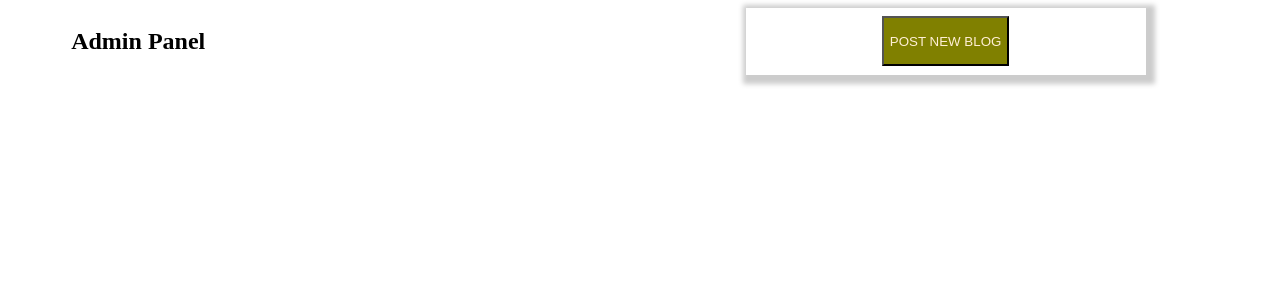
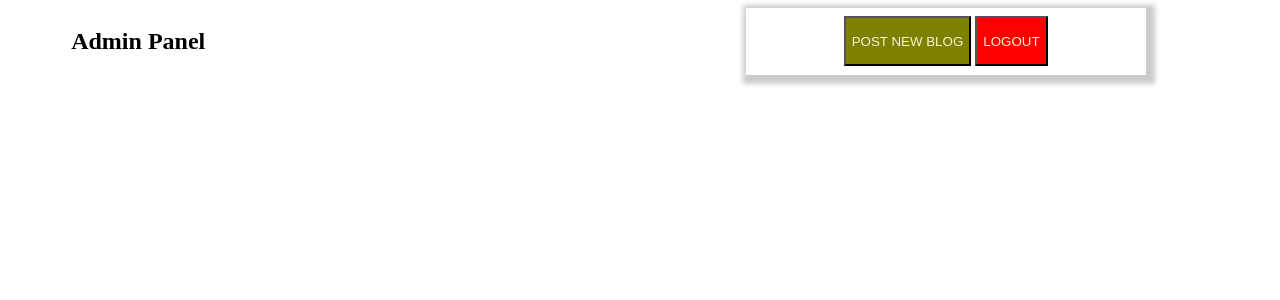
Before and after one commit to marshlobo/php_assignment_1, a PHP site: page /admin/index.php in a window 1280 px wide. Shown: the top 300 px of the page. Run offline with PHP 8.4, Linux system fonts and the light colour scheme; the visitor is signed in with stand-in values (Sample User, id 1); data that the repository does not hold is empty.

Commit message:
logout button added

```diff
--- a/admin/index.php
+++ b/admin/index.php
@@ -88,9 +88,14 @@ if(!isset($_SESSION['user']))
                 </b></div>
         </div>
         <div class="newblog">
-            <a href="newblog.php">
+            <a style="text-decoration:none;" href="newblog.php">
                 <button style="margin-top: 2%; height:50px;background-color:olive;color:papayawhip;">
                     POST NEW BLOG
+                </button>
+            </a>
+            <a style="text-decoration:none;" href="login.php">
+                <button style="margin-top: 2%; height:50px;background-color:red;color:papayawhip;">
+                    LOGOUT
                 </button>
             </a>
         </div>
```
Also changed, not shown: admin/img/Screenshot from 2020-02-05 10-59-451591331338.png (deleted), admin/img/download1591332173.jpeg (renamed from admin/img/download1591321750.jpeg).
